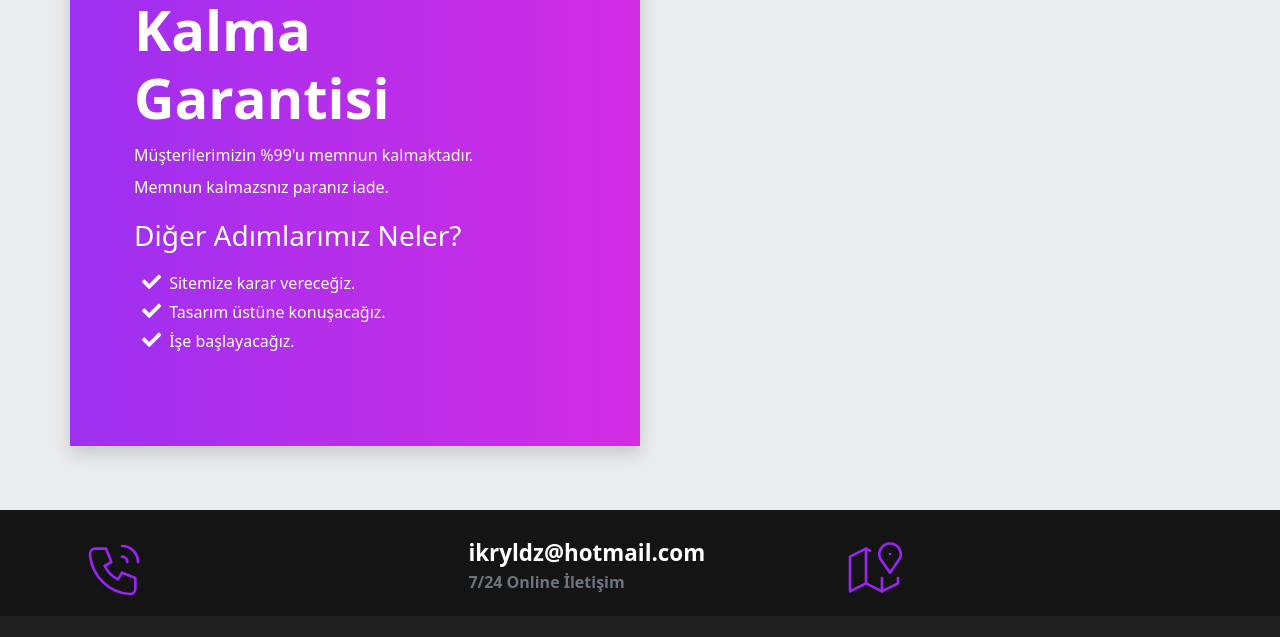
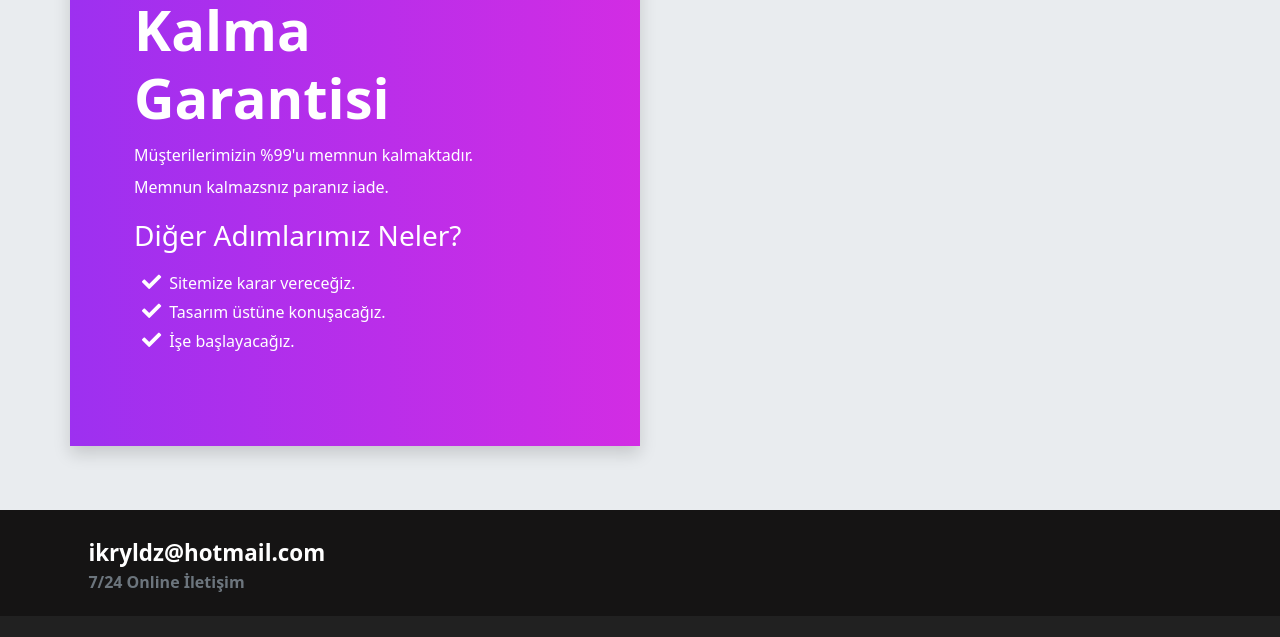
Before and after one commit to ikryldz/ikryldz.github.io, a website: page index.html in a window 1280 px wide. Shown: the part 3252-3889 px from the top of the page. Drawn offline with nearby package versions, Linux system fonts and the light colour scheme; files that its build step writes are made by us from their sources.

Commit message:
Update index.html

```diff
--- a/index.html
+++ b/index.html
@@ -189,17 +189,7 @@
   <div class="container">
     <div class="row">
       <!-- CONTENT FOR THE MOBILE NUMBER  -->
-      <div class="col-md-4 col-lg-4 contact-box pt-1 d-md-block d-lg-flex d-flex">
-        <div class="contact-box__icon">
-          <svg xmlns="http://www.w3.org/2000/svg" class="icon icon-tabler icon-tabler-phone-call" viewBox="0 0 24 24" stroke-width="1" fill="none" stroke-linecap="round" stroke-linejoin="round">
-            <path stroke="none" d="M0 0h24v24H0z" fill="none"/>
-            <path d="M5 4h4l2 5l-2.5 1.5a11 11 0 0 0 5 5l1.5 -2.5l5 2v4a2 2 0 0 1 -2 2a16 16 0 0 1 -15 -15a2 2 0 0 1 2 -2" />
-            <path d="M15 7a2 2 0 0 1 2 2" />
-            <path d="M15 3a6 6 0 0 1 6 6" />
-          </svg>
-        </div>
 
-      </div>
       <!-- CONTENT FOR EMAIL  -->
       <div class="col-md-4 col-lg-4 contact-box pt-1 d-md-block d-lg-flex d-flex">
 
@@ -209,18 +199,6 @@
         </div>
       </div>
       <!-- CONTENT FOR LOCATION  -->
-      <div class="col-md-4 col-lg-4 contact-box pt-1 d-md-block d-lg-flex d-flex">
-        <div class="contact-box__icon">
-          <svg xmlns="http://www.w3.org/2000/svg" class="icon icon-tabler icon-tabler-map-2" viewBox="0 0 24 24" stroke-width="1" fill="none" stroke-linecap="round" stroke-linejoin="round">
-            <path stroke="none" d="M0 0h24v24H0z" fill="none"/>
-            <line x1="18" y1="6" x2="18" y2="6.01" />
-            <path d="M18 13l-3.5 -5a4 4 0 1 1 7 0l-3.5 5" />
-            <polyline points="10.5 4.75 9 4 3 7 3 20 9 17 15 20 21 17 21 15" />
-            <line x1="9" y1="4" x2="9" y2="17" />
-            <line x1="15" y1="15" x2="15" y2="20" />
-          </svg>
-        </div>
-      </div>
     </div>
   </div>
 
```
